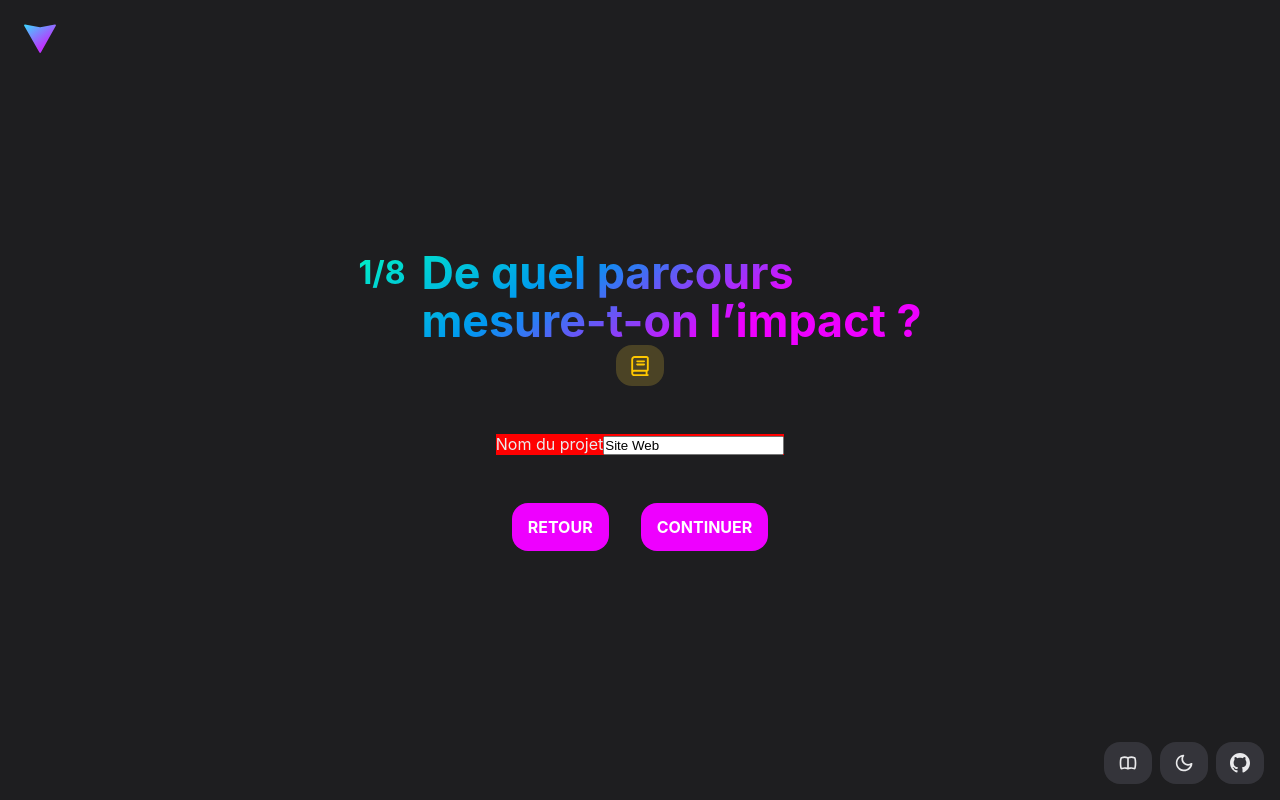
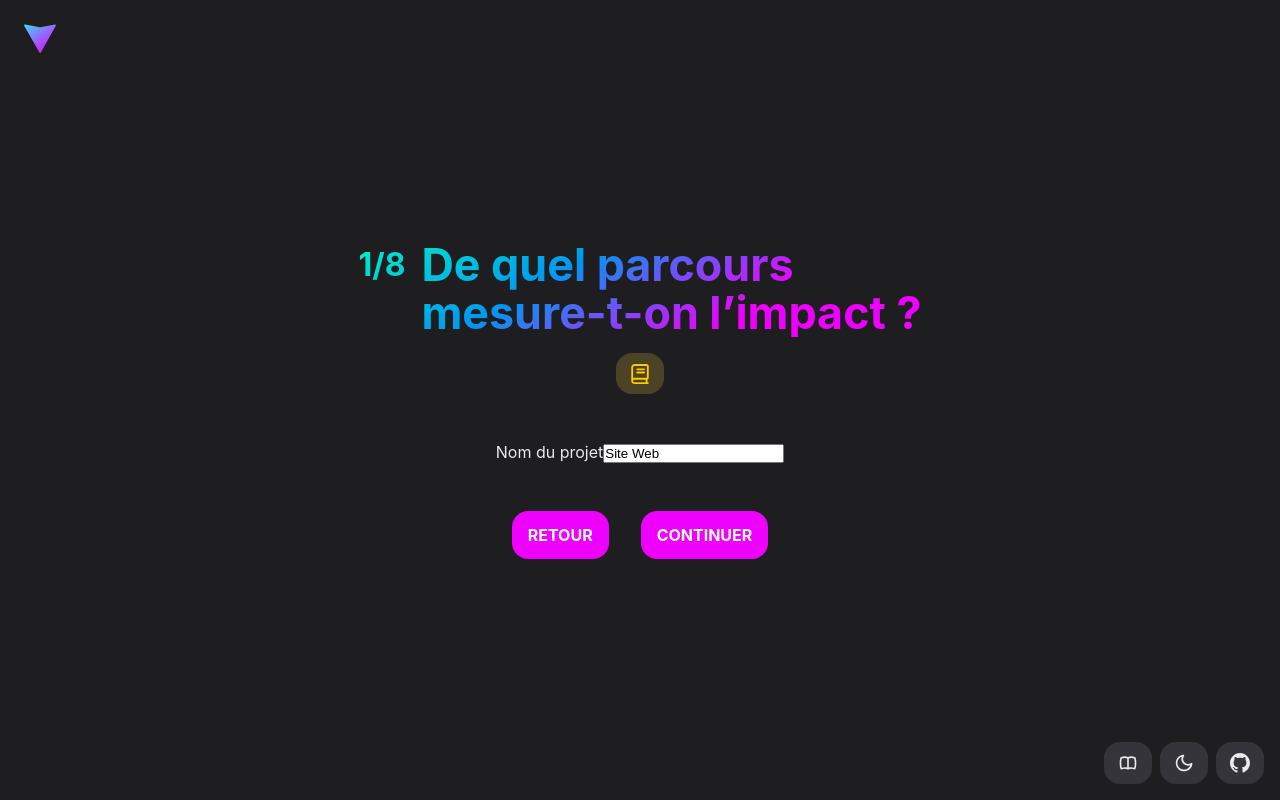
Before and after one commit to adrienloup/lcc, a React (Vite) app: page /lcc/question/quel-parcours in a window 1280 px wide. Built offline with nearby package versions, Linux system fonts and the light colour scheme.

Commit message:
Update css

```diff
--- a/src/pages/Home/Home.scss
+++ b/src/pages/Home/Home.scss
@@ -1,3 +1,5 @@
+@import '../../styles/variables.scss';
+
 .home {
 
   .title {
@@ -11,5 +13,9 @@
     padding: 1.4rem;
     line-height: 1.4rem;
     font-size: 1.4rem;
+
+    @media screen and (max-width: $tablet-portrait) {
+      margin-top: 1rem;
+    }
   }
 }
--- a/src/pages/Questions/Question.scss
+++ b/src/pages/Questions/Question.scss
@@ -21,4 +21,8 @@
     line-height: 1rem;
     font-size: 1rem;
   }
+
+  .notebook {
+    margin-top: 1rem;
+  }
 }
--- a/src/styles/_form.scss
+++ b/src/styles/_form.scss
@@ -9,11 +9,11 @@
   margin-top: 6vh
 }
 
-.text {
+input.text {
   background-color: red;
 }
 
-// .radio {
+// input.radio {
 //   overflow: hidden;
 //   position: relative;
 //   padding: .25rem;
@@ -63,7 +63,7 @@
 //   }
 // }
 
-// .range {
+// input.range {
 
 //   input[type="range"] {
 //     -webkit-appearance: none;
```
